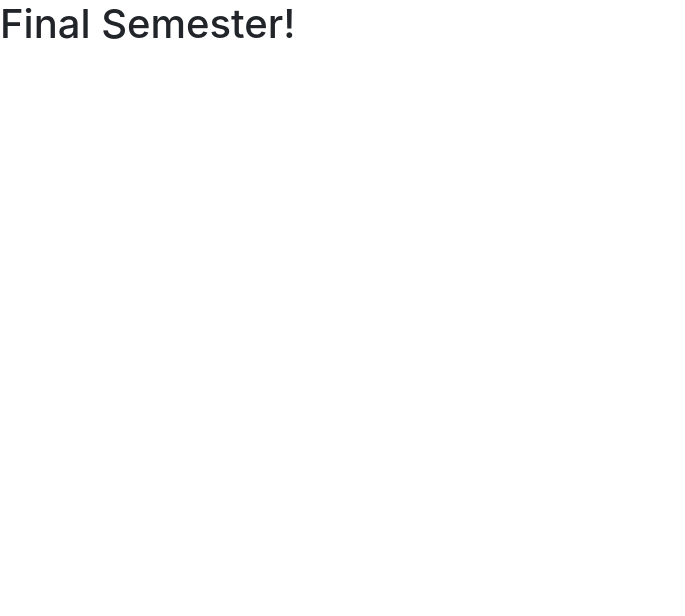
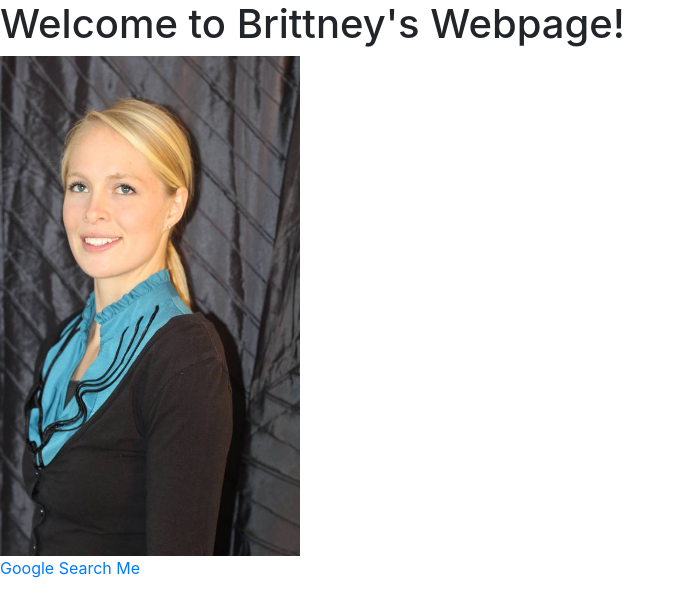
Before and after one commit to brittharris11/edps5460-brittney-harris, a plain HTML site: page index.html in a window 1280 px wide. Shown: the whole page, without its empty margins (0-685 px from the left). Drawn offline with nearby package versions, Linux system fonts and the light colour scheme.

Commit message:
changes with image and hyperlink

```diff
--- a/index.html
+++ b/index.html
@@ -8,10 +8,21 @@
     <!-- Bootstrap CSS -->
     <link rel="stylesheet" href="https://stackpath.bootstrapcdn.com/bootstrap/4.1.3/css/bootstrap.min.css" integrity="sha384-MCw98/SFnGE8fJT3GXwEOngsV7Zt27NXFoaoApmYm81iuXoPkFOJwJ8ERdknLPMO" crossorigin="anonymous">
 
-    <title>Final Semester!</title>
+    <title>My Webpage</title>
   </head>
   <body>
-    <h1>Final Semester!</h1>
+    <h1>Welcome to Brittney's Webpage!</h1>
+
+      <div>
+          <div>
+              <div>
+                   <img width="300" height="500" alt="Image placeholder" src=image/britt.jpg>
+              </div>
+              <div>
+                   <a href="http://www.google.com" target="_blank"> Google Search Me</a>
+              </div>
+          </div>
+      </div>
 
     <!-- Optional JavaScript -->
     <!-- jQuery first, then Popper.js, then Bootstrap JS -->
```
Also changed, not shown: image/britt.jpg (added).
